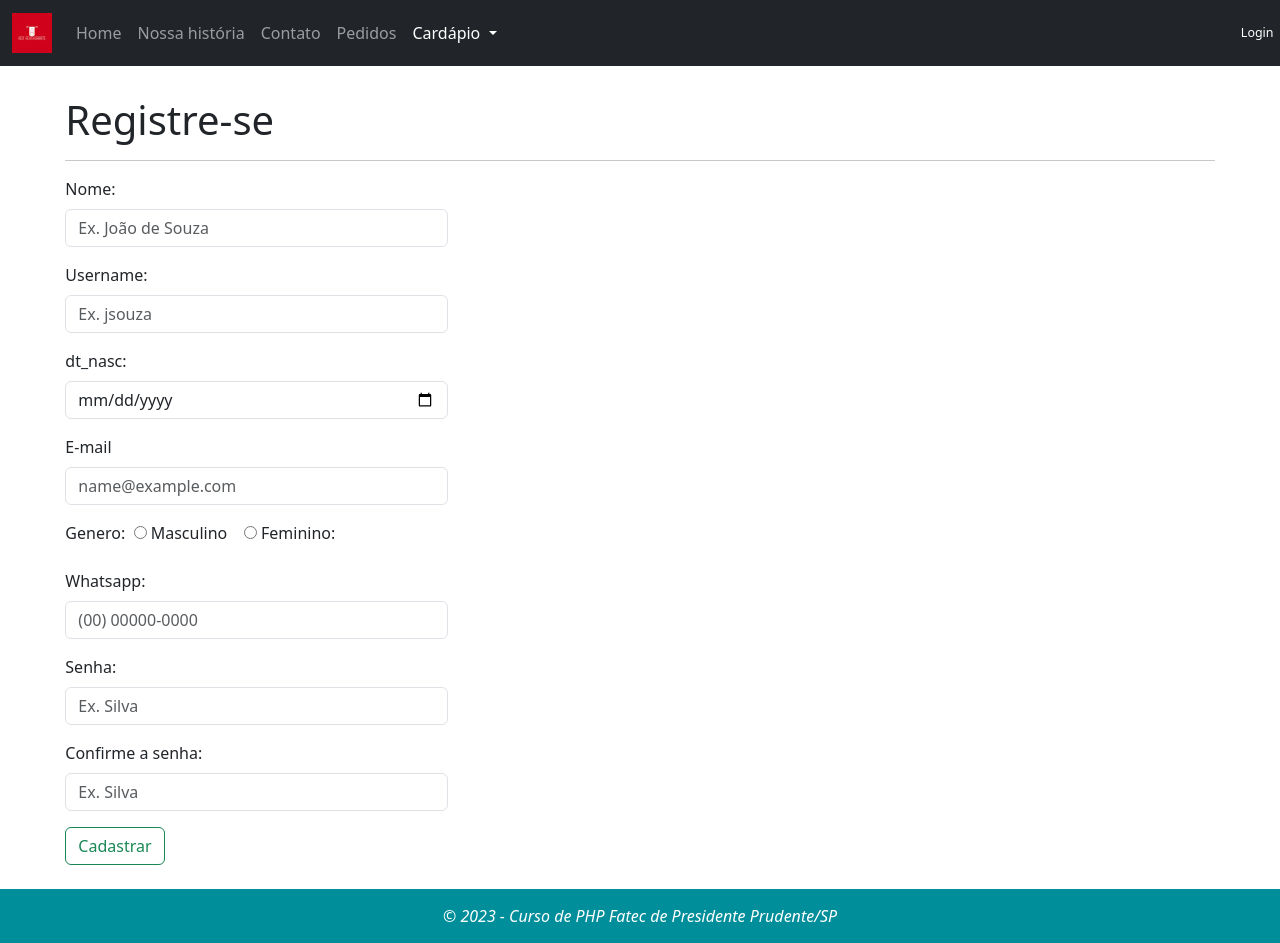
After one commit to brendonfeitosa/Projeto_PHP_2Bimestre, a PHP site: page /cadastro.php in a window 1280 px wide. The commit adds this page. Run offline with PHP 8.4, Linux system fonts and the light colour scheme.

Commit message:
login cliente sessao cliente cadastro

```diff
--- a/arquivos_site/CSS/styles.css
+++ b/arquivos_site/CSS/styles.css
@@ -7,3 +7,43 @@
     margin-left: auto;
     margin-right: auto;
 }
+.reset_decor{
+
+    text-decoration: none;
+    color: white;
+}
+.font_menor{
+    font-size: 0.78rem;
+}
+.reset_decor:visited{
+
+    text-decoration: none;
+    color: white;
+    padding: 8px;
+}
+
+a .reset_decor:hover{
+
+    text-decoration: none;
+    color: white;
+    padding: 8px;
+
+    cursor: pointer;
+
+}
+.form_login{
+    padding: 8px;
+    width: 40%;
+}
+
+.nm_sessao{
+    margin-left: auto;
+    width: 150px;
+    text-align: end;
+
+}
+
+.cores{
+
+    color: aqua;
+}
--- a/arquivos_site/adm/header.inc.php
+++ b/arquivos_site/adm/header.inc.php
@@ -17,6 +17,7 @@ require_once("../utils/connetion.php");
 
 
 </head>
+<body>
 <main>
 
     <header>
--- a/arquivos_site/adm/tipo.php
+++ b/arquivos_site/adm/tipo.php
@@ -153,7 +153,7 @@ if ($_SERVER['REQUEST_METHOD'] == "POST") {
             <tbody>
                 <tr>
                     <th scope="row">1</th>
-                    <td>Produto</td>
+                    <td>Tipo Produto</td>
                     <td>
                         <input class="form-control" name="tpPro" id="tpPro" value="<?= $snm ?>" type="text" placeholder="" />
 
@@ -200,7 +200,7 @@ if ($_SERVER['REQUEST_METHOD'] == "POST") {
                 </tr>
                 <tr>
                     <th scope="row">2</th>
-                    <td>Pagamento</td>
+                    <td>Tipo Pagameneto</td>
                     <td>
 
                         <input class="form-control" name="tpPag" value="<?=$snm2?>" type="text" placeholder="">
--- /dev/null
+++ b/arquivos_site/cadastro.php
@@ -0,0 +1,121 @@
+<?php
+require_once("header.php");
+
+require_once("utils/connetion.php");
+
+$email = "";
+$nome = "";
+$sexo = "";
+$senha = "";
+$username = "";
+$whats = "";
+$confirm_senha = "";
+$login_err = "";
+$email_err = "";
+$data = "";
+//print_r($_POST);
+if ($_SERVER['REQUEST_METHOD'] == "POST") {
+    if (empty(trim($_POST['email'])) || empty(trim($_POST['nickname']))) {
+        $email_err = "Por favor, informe os dados necessarios";
+    } else {
+
+        $sql = "select count(*) as num_users from cliente ";
+        $sql .= "where email = '{$email}' or nickname = '{$username}'";
+
+        $result = $conn->query($sql);
+        $data = mysqli_fetch_array($result);
+
+        if ($data['num_users'] > 0) {
+            $username_err = "usuário ja cadastrado";
+        } else {
+
+            $email = $_POST['email'];
+            $nome = $_POST['nome'];
+            $senha = $_POST['senha'];
+            $data = $_POST['dt_nasc'];
+            $username = $_POST['nickname'];
+            $whats = $_POST['whatsapp'];
+            $sexo = $_POST['genero'];
+        }
+    }
+
+    if (empty($_POST['senha'] || empty($_POST['confirm_senha']))) {
+        $password_err = " As senhas não podem ser vazia";
+    } elseif (strlen(trim($_POST['senha'])) < 6) {
+        $password_err = " A senha tem que conter no minimo 6 caracteres";
+    } elseif (trim($_POST['senha'] != trim($_POST['confirm_senha']))) {
+        $password_err = " As senhas não pdem ser vazia As senhas não coencidem";
+    } else {
+        $senha = password_hash($_POST['senha'], PASSWORD_DEFAULT);
+    }
+    if (empty($username_err) && empty($password_err)) {
+
+        $sql = "insert into cliente (nome,sexo,dt_nasc, nickname,senha,whatsapp,email) ";
+        $sql .= "values ('$nome','$sexo','$data','$username','$senha','$whats','$email');";
+        //echo $sql;
+        $result = $conn->query($sql);
+
+        if (!$result) {
+
+            $register_err = "não foi possivel registrar";
+        }else{
+            header("Location :login.php");
+        }
+    }
+}
+mysqli_close($conn);
+
+?>
+
+<form method="post">
+    <div class="container-fluid col-11 m-auto">
+        <h1>Registre-se</h1>
+        <hr>
+
+        <div class="col-4">
+            <div class="mb-3">
+                <label for="nomecontato" class="form-label">Nome:</label>
+                <input type="text" name="nome" class="form-control" id="nomecontato" placeholder="Ex. João de Souza">
+            </div>
+            <div class="mb-3">
+                <label for="nickname" class="form-label">Username:</label>
+                <input type="text" name="nickname" class="form-control" id="nickname" placeholder="Ex. jsouza">
+            </div>
+            <div class="mb-3">
+                <label for="dt_nasc" class="form-label">dt_nasc:</label>
+                <input type="date" name="dt_nasc" class="form-control" id="dt_nasc" placeholder="Ex. jsouza">
+            </div>
+            <div class="mb-3">
+                <label for="email" class="form-label">E-mail</label>
+                <input type="email" class="form-control" name="email" id="email" placeholder="name@example.com">
+            </div>
+            <div class="mb-3">
+                <label for="email" class="form-label">Genero:</label>&nbsp;
+
+                <input type="radio" class="" name="genero" id="M" value="M" />
+                <label for="email" class="form-label">Masculino</label>&nbsp;&nbsp;&nbsp;
+
+                <input type="radio" class="" name="genero" id="F" value="F" />
+
+                <label for="email" class="form-label">Feminino: </label>
+
+            </div>
+            <div class="mb-3">
+                <label for="whatsapp" class="form-label">Whatsapp:</label>
+                <input type="text" class="form-control" id="whatsapp" name="whatsapp" placeholder="(00) 00000-0000">
+            </div>
+            <div class="mb-3">
+                <label for="senha" class="form-label">Senha:</label>
+                <input type="text" name="senha" class="form-control" id="senha" placeholder="Ex. Silva">
+            </div>
+            <div class="mb-3">
+                <label for="confirm_senha" class="form-label">Confirme a senha:</label>
+                <input type="text" class="form-control" name="confirm_senha" id="confirm_senha" placeholder="Ex. Silva">
+            </div>
+
+            <button type="submit" class="btn btn-outline-success">Cadastrar</button>
+
+        </div>
+    </div>
+</form>
+<?php require_once("footer.php") ?>
--- a/arquivos_site/header.php
+++ b/arquivos_site/header.php
@@ -1,3 +1,7 @@
+<?php
+session_start();
+require_once("utils/connetion.php");
+?>
 <!doctype html>
 <html lang="pt-br">
 
@@ -16,7 +20,8 @@
         <div class="container-fluid col-11 m-auto">
             <a class="navbar-brand" href="#"><img src="./img/logo_size_invertg40.jpg" alt=""></a>
             <button class="navbar-toggler" type="button" data-bs-toggle="collapse" data-bs-target="#navbarSupportedContent" aria-controls="navbarSupportedContent" aria-expanded="false" aria-label="Toggle navigation">
-                <span class="navbar-toggler-icon"></span>
+                <span class="navbar-toggler-icon">
+                </span>
             </button>
             <div class="collapse navbar-collapse" id="navbarSupportedContent">
                 <ul class="navbar-nav me-auto mb-2 mb-lg-0">
@@ -48,5 +53,20 @@
                 </ul>
             </div>
         </div>
+
+        <?php
+        if (isset($_SESSION['login']) == true) { ?>
+            <div class="font_menor reset_decor nm_sessao">
+                <?= substr($_SESSION['nome'], 0, 9) ?> |
+                <a class="reset_decor" href="logout.php">Sair &nbsp;</a>
+            </div>
+        <?php } else { ?>
+            <div class="font_menor reset_decor nm_sessao">
+
+                <a class="reset_decor" href="login.php ">Login</a>&nbsp;&nbsp;
+            </div>
+        <?php }
+        ?>
+        </p>
     </nav>
     <br><br><br><br>
```
Also changed, not shown: arquivos_site/header.inc.php (+0 -12 lines), arquivos_site/login.php (added, +93 -0 lines), arquivos_site/logout.php (added, +7 -0 lines), arquivos_site/pedidos.php (+21 -2 lines).
